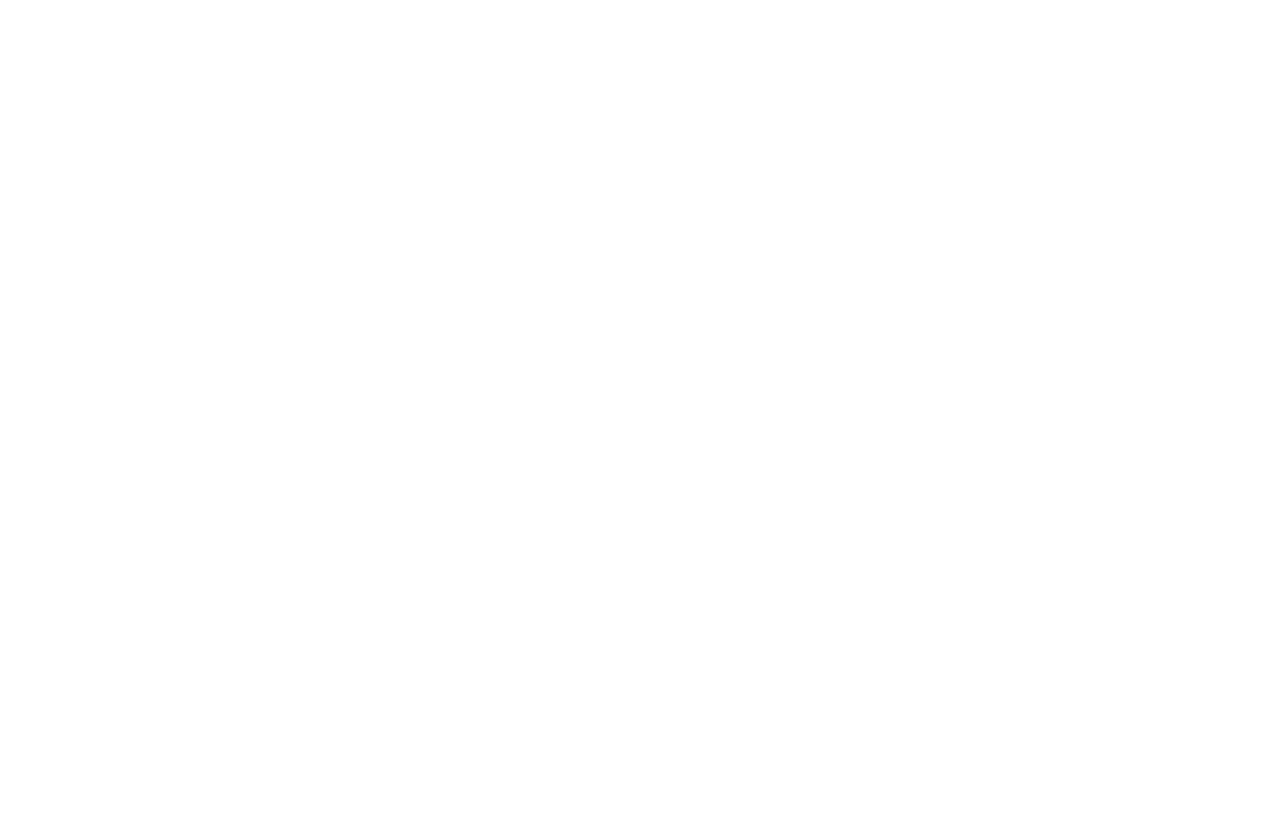
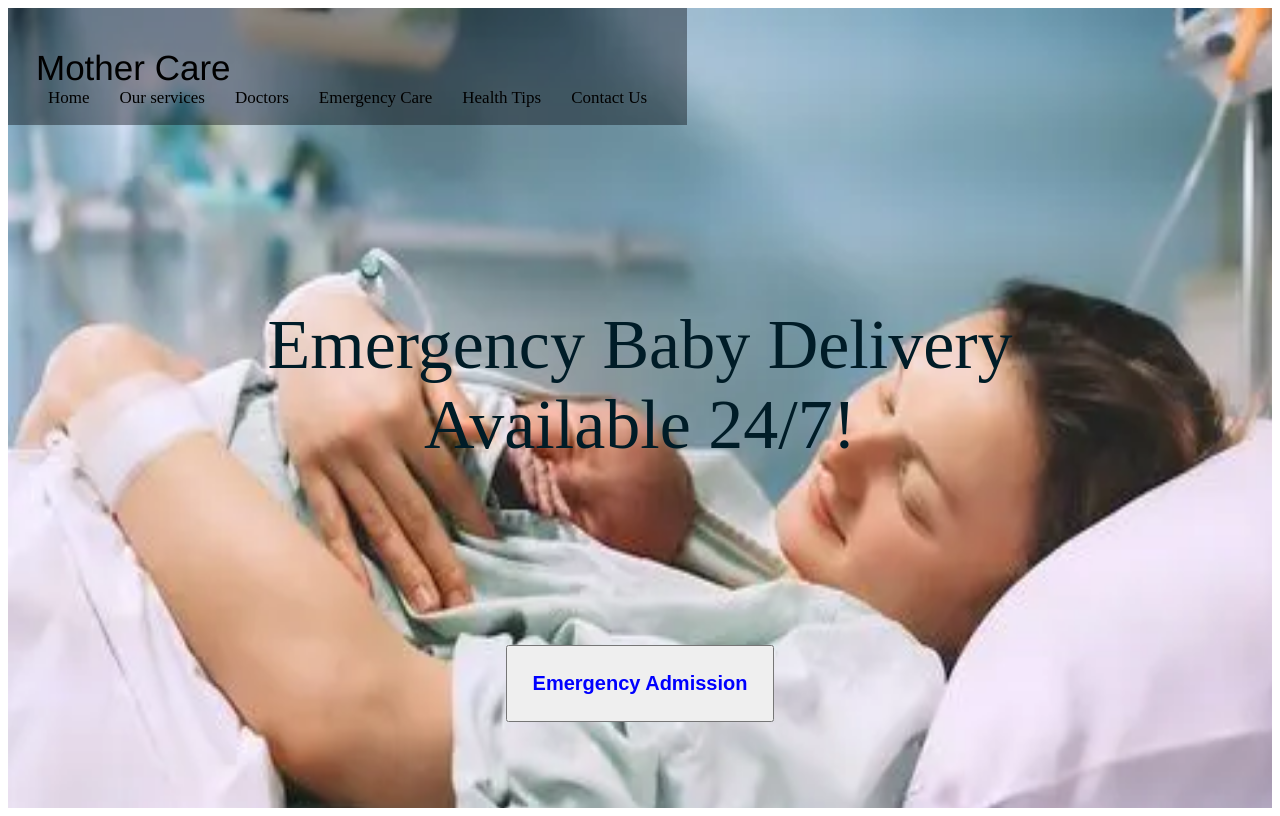
Before and after one commit to Sinwar24/my-first-github-repo, a plain HTML site: page index.html in a window 1280 px wide. Drawn offline with Linux system fonts and the light colour scheme.

Commit message:
first commit

```diff
--- a/index.html
+++ b/index.html
@@ -3,9 +3,41 @@
 <head>
                <meta charset="UTF-8">
                <meta name="viewport" content="width=device-width, initial-scale=1.0">
-               <title>My First Ever Github Repo </title>
+               <title>Hello Doctor</title>
+               <link rel="stylesheet" href="style.css">
+
 </head>
+<header>
+</header>
 <body>
+               <div id="bg_img">
+
+<div id="header">
+                              <div id="bg_color">
+                              <div id="logo_name">Mother Care</div>
+
+<ul class="nav">
+
+               <li>Home</li>
+               <li>Our services</li>
+               <li>Doctors</li>
+               <li>Emergency Care</li>
+               <li>Health Tips</li>
+               <li>Contact Us</li>
+
+</ul>
+</div>
+</div>
+
+
+
+                              <div id="text">Emergency Baby Delivery Available 24/7!</div>
+
+
+
+               <button id="button"><b>Emergency Admission</b></button>
+</div>
+<div></div>
 
 </body>
 </html>
--- /dev/null
+++ b/style.css
@@ -0,0 +1,64 @@
+
+.nav {
+               display: flex;
+               gap: 30px;
+               text-decoration: none;
+
+               list-style: none;
+               padding-top: 0px;
+               margin-top: 0px;
+               padding-right: 40px;
+               font-size: 17px;;
+}
+
+.nav li:hover {
+               color: white;
+               background-color: navy;
+               padding: 12px;
+}
+
+#header { display: flex;
+justify-content: space-between;
+align-items: center;}
+
+
+#logo_name {
+               font-size: 35px;
+               font-family: 'Franklin Gothic Medium', 'Arial Narrow', Arial, sans-serif;
+               display: flex;
+
+               padding-left: 28px;
+               padding-top: 40px;
+ }
+
+#bg_color  {   background-color: rgba(0, 4, 8, 0.4);
+
+}
+
+#bg_img {
+               background-size: cover;
+               background-image: url(images/web\ img\ nine.webp);
+               background-size: 1300px 1000px;
+               background-repeat: no-repeat;
+               height: 800px;
+               color: black;
+               text-align: center;
+
+
+}
+
+
+
+#button {
+padding: 25px;
+color: blue;
+font-size: 20px;
+
+
+}
+#text {
+padding: 180px;
+font-family: serif;
+font-size: 70px;
+color: rgb(0, 28, 39);
+}
```
Also changed, not shown: images/background for website.jpg (added), images/background.jpg (added), images/bg four.webp (added), images/bg img.jpg (added), images/bg three.webp (added), images/bg two.webp (added), images/web img eight.webp (added), images/web img five.jpg (added), images/web img nine.webp (added), images/web img one.webp (added), images/web img seven.jpg (added), images/web img six.jpg (added), images/web img ten.jpg (added), images/web img three.jpg (added), 1 more files.
